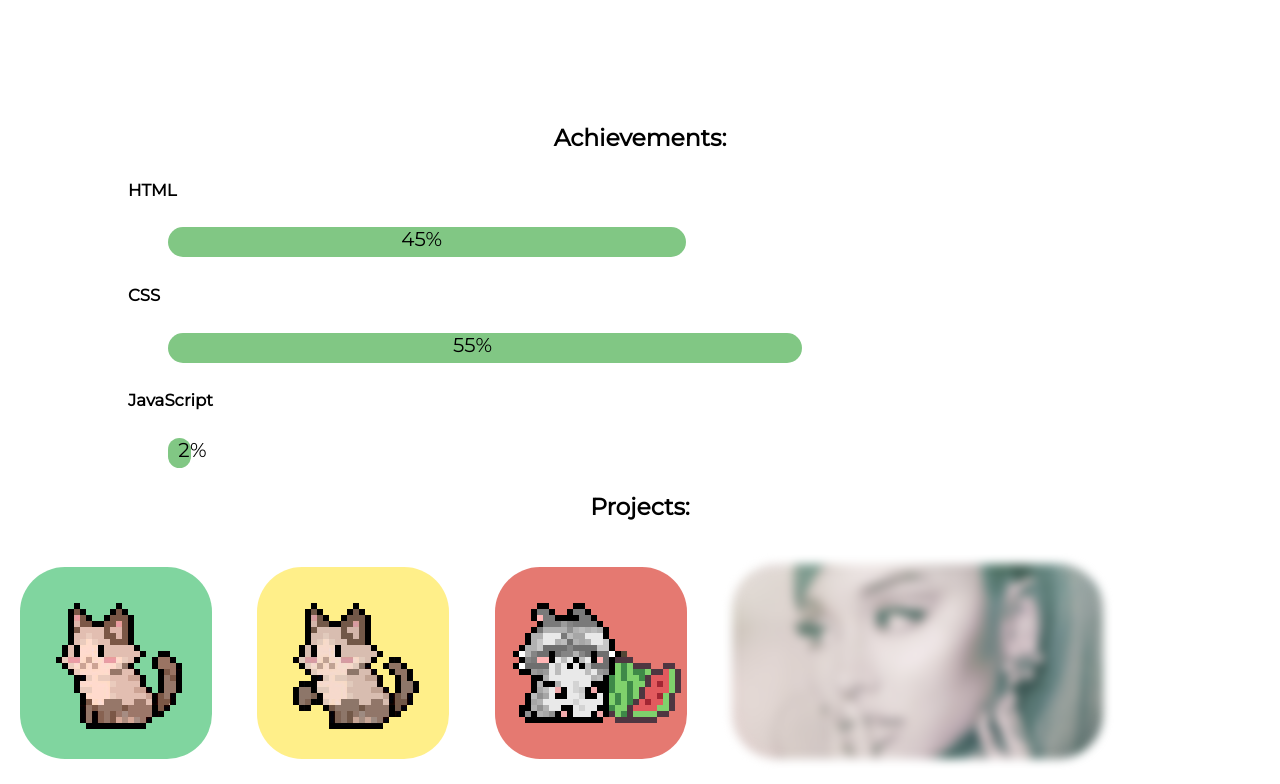
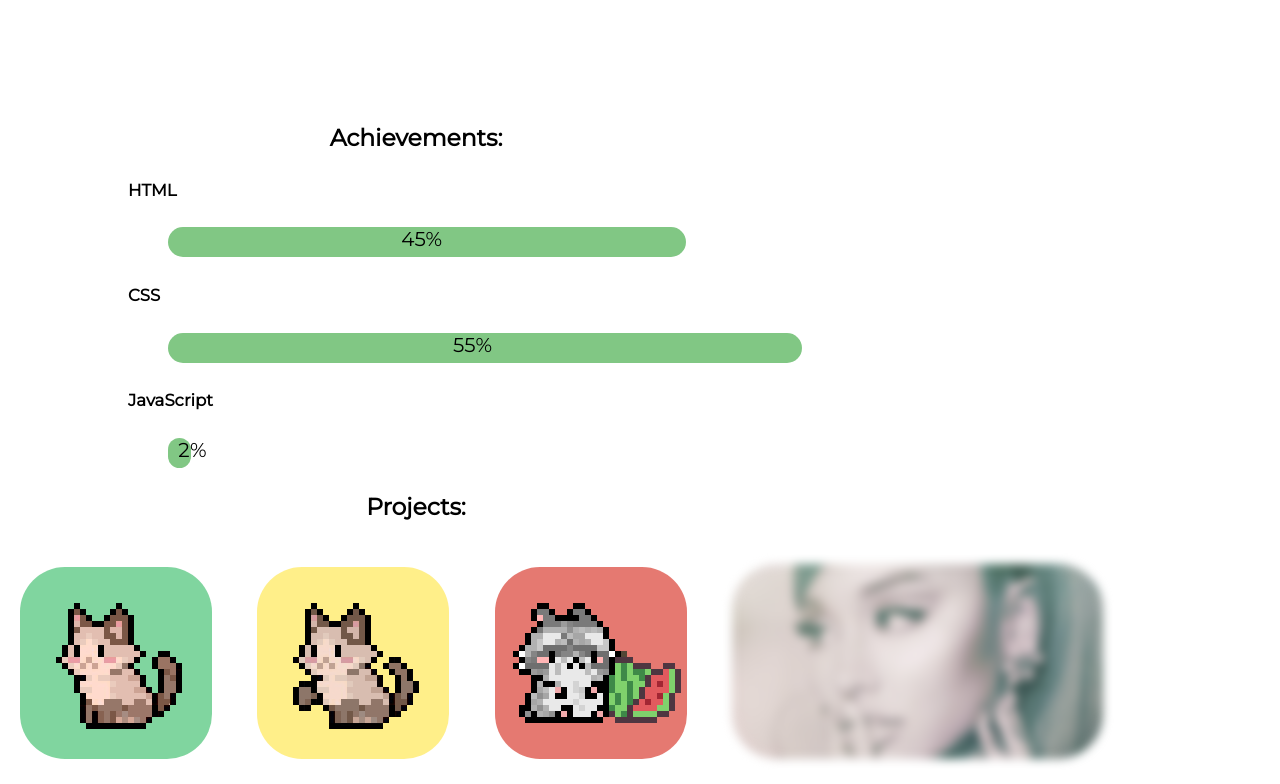
Before and after one commit to niKatsu36/Katsu-s-Cave, a plain HTML site: page index.html in a window 1280 px wide. Shown: the part 1320-2104 px from the top of the page. Drawn offline with Linux system fonts and the light colour scheme.

Commit message:
Update style.css
Signed-off-by: niKatsu36 <132132084+niKatsu36@users.noreply.github.com>

```diff
--- a/style.css
+++ b/style.css
@@ -61,6 +61,10 @@ h1 {
 }
 h2 {
     color: white;
+}
+h3 {
+    text-decorations: none;
+    margin-right: 35%;
 }
 .katsu p {
     color: white;
```
